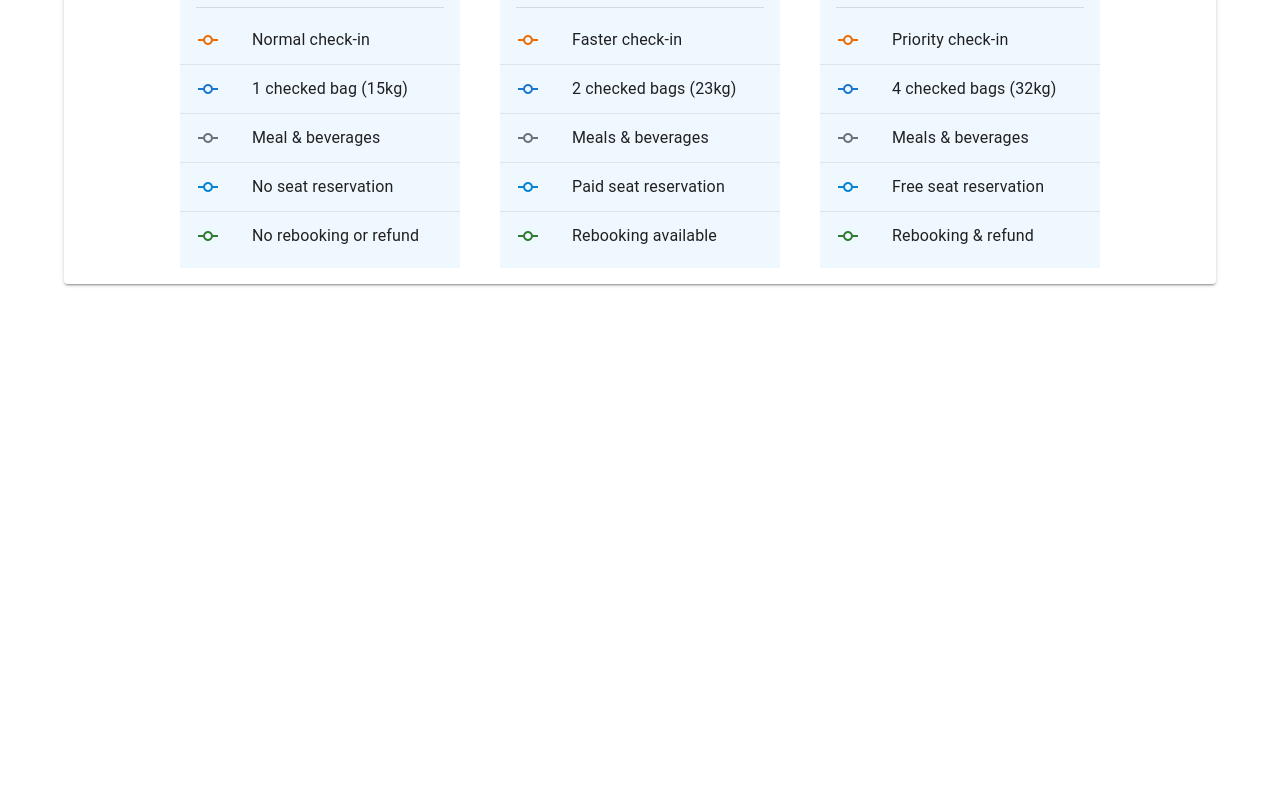
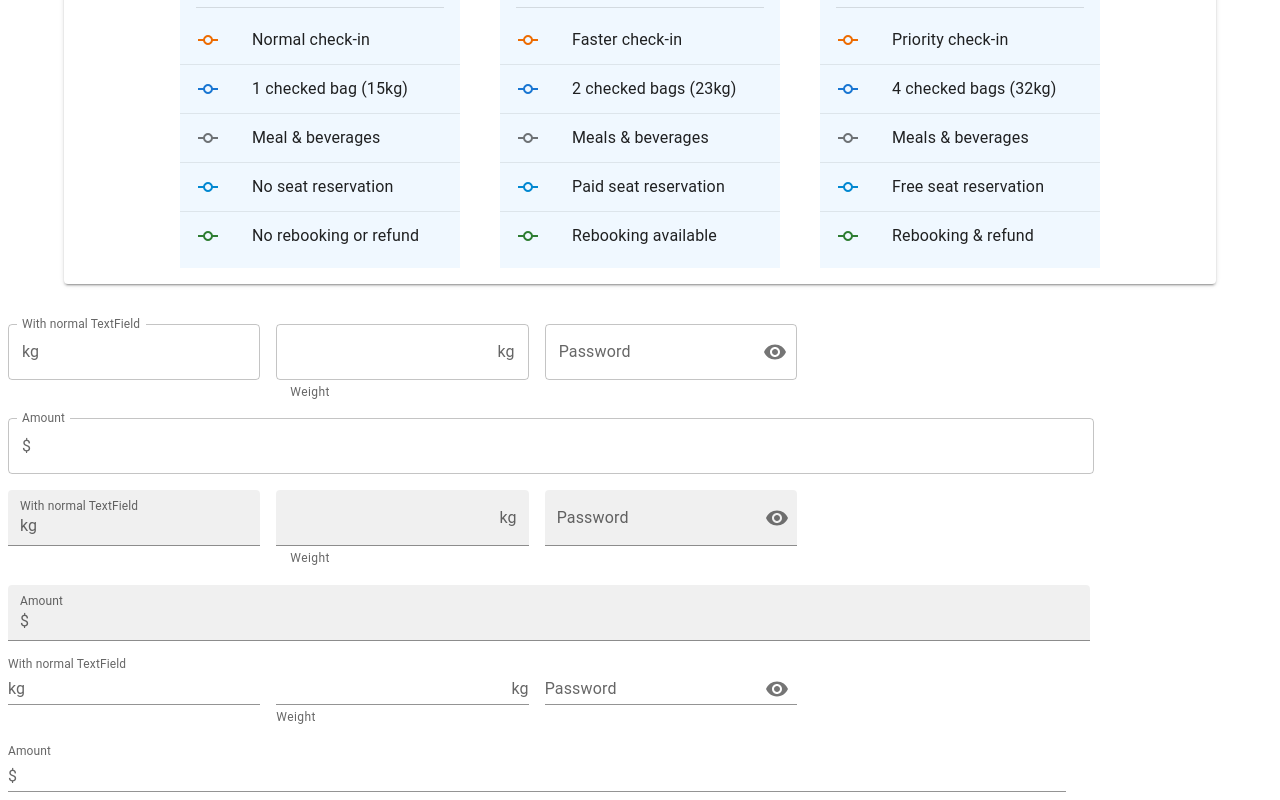
Before and after one commit to iprowriter/flight, a React (Create React App) app: page /price in a window 1280 px wide. Shown: the part 576-1376 px from the top of the page. Before the commit the page ends 892 px from the top, so only its background shows below. Built offline with nearby package versions, Linux system fonts and the light colour scheme.

Commit message:
user capture form #8

```diff
--- /dev/null
+++ b/src/components/pricingPage_components/UserForm.tsx
@@ -0,0 +1,172 @@
+import * as React from 'react';
+import Box from '@mui/material/Box';
+import IconButton from '@mui/material/IconButton';
+import Input from '@mui/material/Input';
+import FilledInput from '@mui/material/FilledInput';
+import OutlinedInput from '@mui/material/OutlinedInput';
+import InputLabel from '@mui/material/InputLabel';
+import InputAdornment from '@mui/material/InputAdornment';
+import FormHelperText from '@mui/material/FormHelperText';
+import FormControl from '@mui/material/FormControl';
+import TextField from '@mui/material/TextField';
+import Visibility from '@mui/icons-material/Visibility';
+import VisibilityOff from '@mui/icons-material/VisibilityOff';
+
+export default function InputAdornments() {
+  const [showPassword, setShowPassword] = React.useState(false);
+
+  const handleClickShowPassword = () => setShowPassword((show) => !show);
+
+  const handleMouseDownPassword = (event: React.MouseEvent<HTMLButtonElement>) => {
+    event.preventDefault();
+  };
+
+  return (
+    <Box sx={{ display: 'flex', flexWrap: 'wrap' }}>
+      <div>
+        <TextField
+          label="With normal TextField"
+          id="outlined-start-adornment"
+          sx={{ m: 1, width: '25ch' }}
+          InputProps={{
+            startAdornment: <InputAdornment position="start">kg</InputAdornment>,
+          }}
+        />
+        <FormControl sx={{ m: 1, width: '25ch' }} variant="outlined">
+          <OutlinedInput
+            id="outlined-adornment-weight"
+            endAdornment={<InputAdornment position="end">kg</InputAdornment>}
+            aria-describedby="outlined-weight-helper-text"
+            inputProps={{
+              'aria-label': 'weight',
+            }}
+          />
+          <FormHelperText id="outlined-weight-helper-text">Weight</FormHelperText>
+        </FormControl>
+        <FormControl sx={{ m: 1, width: '25ch' }} variant="outlined">
+          <InputLabel htmlFor="outlined-adornment-password">Password</InputLabel>
+          <OutlinedInput
+            id="outlined-adornment-password"
+            type={showPassword ? 'text' : 'password'}
+            endAdornment={
+              <InputAdornment position="end">
+                <IconButton
+                  aria-label="toggle password visibility"
+                  onClick={handleClickShowPassword}
+                  onMouseDown={handleMouseDownPassword}
+                  edge="end"
+                >
+                  {showPassword ? <VisibilityOff /> : <Visibility />}
+                </IconButton>
+              </InputAdornment>
+            }
+            label="Password"
+          />
+        </FormControl>
+        <FormControl fullWidth sx={{ m: 1 }}>
+          <InputLabel htmlFor="outlined-adornment-amount">Amount</InputLabel>
+          <OutlinedInput
+            id="outlined-adornment-amount"
+            startAdornment={<InputAdornment position="start">$</InputAdornment>}
+            label="Amount"
+          />
+        </FormControl>
+      </div>
+      <div>
+        <TextField
+          label="With normal TextField"
+          id="filled-start-adornment"
+          sx={{ m: 1, width: '25ch' }}
+          InputProps={{
+            startAdornment: <InputAdornment position="start">kg</InputAdornment>,
+          }}
+          variant="filled"
+        />
+        <FormControl sx={{ m: 1, width: '25ch' }} variant="filled">
+          <FilledInput
+            id="filled-adornment-weight"
+            endAdornment={<InputAdornment position="end">kg</InputAdornment>}
+            aria-describedby="filled-weight-helper-text"
+            inputProps={{
+              'aria-label': 'weight',
+            }}
+          />
+          <FormHelperText id="filled-weight-helper-text">Weight</FormHelperText>
+        </FormControl>
+        <FormControl sx={{ m: 1, width: '25ch' }} variant="filled">
+          <InputLabel htmlFor="filled-adornment-password">Password</InputLabel>
+          <FilledInput
+            id="filled-adornment-password"
+            type={showPassword ? 'text' : 'password'}
+            endAdornment={
+              <InputAdornment position="end">
+                <IconButton
+                  aria-label="toggle password visibility"
+                  onClick={handleClickShowPassword}
+                  onMouseDown={handleMouseDownPassword}
+                  edge="end"
+                >
+                  {showPassword ? <VisibilityOff /> : <Visibility />}
+                </IconButton>
+              </InputAdornment>
+            }
+          />
+        </FormControl>
+        <FormControl fullWidth sx={{ m: 1 }} variant="filled">
+          <InputLabel htmlFor="filled-adornment-amount">Amount</InputLabel>
+          <FilledInput
+            id="filled-adornment-amount"
+            startAdornment={<InputAdornment position="start">$</InputAdornment>}
+          />
+        </FormControl>
+      </div>
+      <div>
+        <TextField
+          label="With normal TextField"
+          id="standard-start-adornment"
+          sx={{ m: 1, width: '25ch' }}
+          InputProps={{
+            startAdornment: <InputAdornment position="start">kg</InputAdornment>,
+          }}
+          variant="standard"
+        />
+        <FormControl variant="standard" sx={{ m: 1, mt: 3, width: '25ch' }}>
+          <Input
+            id="standard-adornment-weight"
+            endAdornment={<InputAdornment position="end">kg</InputAdornment>}
+            aria-describedby="standard-weight-helper-text"
+            inputProps={{
+              'aria-label': 'weight',
+            }}
+          />
+          <FormHelperText id="standard-weight-helper-text">Weight</FormHelperText>
+        </FormControl>
+        <FormControl sx={{ m: 1, width: '25ch' }} variant="standard">
+          <InputLabel htmlFor="standard-adornment-password">Password</InputLabel>
+          <Input
+            id="standard-adornment-password"
+            type={showPassword ? 'text' : 'password'}
+            endAdornment={
+              <InputAdornment position="end">
+                <IconButton
+                  aria-label="toggle password visibility"
+                  onClick={handleClickShowPassword}
+                  onMouseDown={handleMouseDownPassword}
+                >
+                  {showPassword ? <VisibilityOff /> : <Visibility />}
+                </IconButton>
+              </InputAdornment>
+            }
+          />
+        </FormControl>
+        <FormControl fullWidth sx={{ m: 1 }} variant="standard">
+          <InputLabel htmlFor="standard-adornment-amount">Amount</InputLabel>
+          <Input
+            id="standard-adornment-amount"
+            startAdornment={<InputAdornment position="start">$</InputAdornment>}
+          />
+        </FormControl>
+      </div>
+    </Box>
+  );
+}
--- a/src/pages/Price.tsx
+++ b/src/pages/Price.tsx
@@ -1,11 +1,13 @@
 import React from "react";
 import Price1 from "../components/pricingPage_components/Price";
+import UserForm from "../components/pricingPage_components/UserForm";
 
 export default function Price() {
 
     return(
         <>
         <Price1/>
+        <UserForm/>
         </>
     )
 }
```
